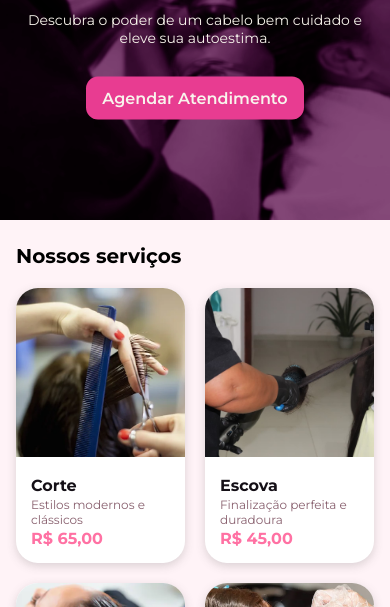
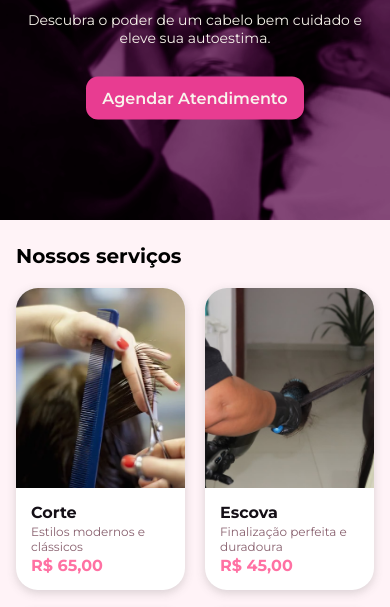
Before and after one commit to ItaloNNeves/Salao-Vania, a plain HTML site: page index.html in a window 390 px wide. Shown: the part 435-1042 px from the top of the page. Drawn offline with Linux system fonts and the light colour scheme.

Commit message:
alterei o estilo do mapa mais scale img  seviços

```diff
--- a/index.html
+++ b/index.html
@@ -317,7 +317,7 @@
         <section class="localiza-end">
             <h2>Localização</h2>
             <iframe id="local"
-                src="https://www.google.com/maps/embed?pb=!1m17!1m12!1m3!1d4834.673873433318!2d-38.94839232493262!3d-12.439823787828816!2m3!1f0!2f0!3f0!3m2!1i1024!2i768!4f13.1!3m2!1m1!2zMTLCsDI2JzIzLjQiUyAzOMKwNTYnNDQuOSJX!5e1!3m2!1spt-BR!2sbr!4v1764973800842!5m2!1spt-BR!2sbr"
+                src="https://www.google.com/maps/embed?pb=!1m17!1m12!1m3!1d974.0369991526362!2d-38.946196090679415!3d-12.439858346138125!2m3!1f0!2f0!3f0!3m2!1i1024!2i768!4f13.1!3m2!1m1!2zMTLCsDI2JzIzLjQiUyAzOMKwNTYnNDQuOSJX!5e0!3m2!1spt-BR!2sbr!4v1764978381466!5m2!1spt-BR!2sbr"
                 width="600" height="450" style="border:0;" allowfullscreen="" loading="lazy"
                 referrerpolicy="no-referrer-when-downgrade"></iframe>
         </section>
--- a/style.css
+++ b/style.css
@@ -206,7 +206,7 @@ h2 {
 
     .serv-img {
         overflow: hidden;
-        max-height: 245px;
+       height: 200px;
         border-radius: 22px 22px 0 0;
     }
 
@@ -745,6 +745,15 @@ footer {
 
 @media screen and (max-width: 575px) {
 
+        .serv-img {
+        overflow: hidden;
+        height: 150px;
+        border-radius: 22px 22px 0 0;
+
+        img{
+            height: 100%;
+        }
+    }
     /* SOBRE MIM  */
 
     .sobre-mim article {
@@ -761,4 +770,5 @@ footer {
 
         }
     }
+
 }
```
